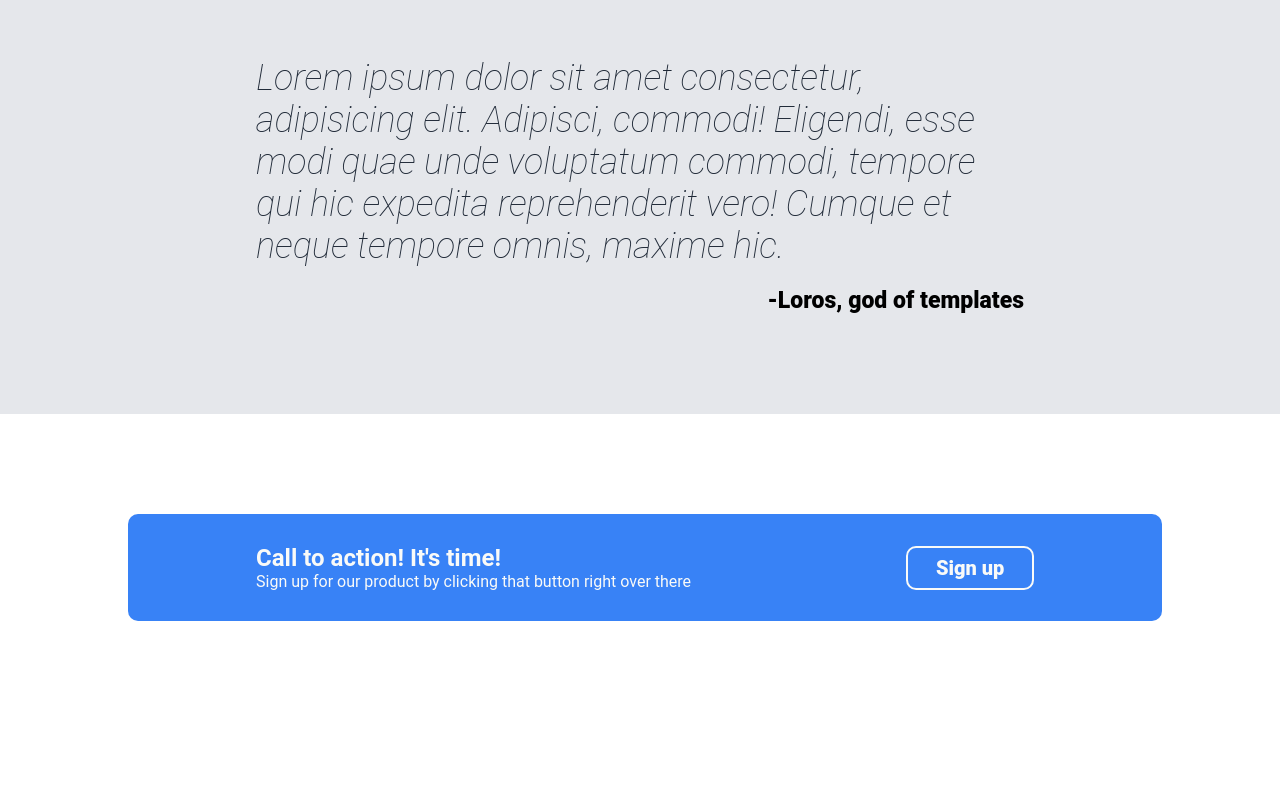
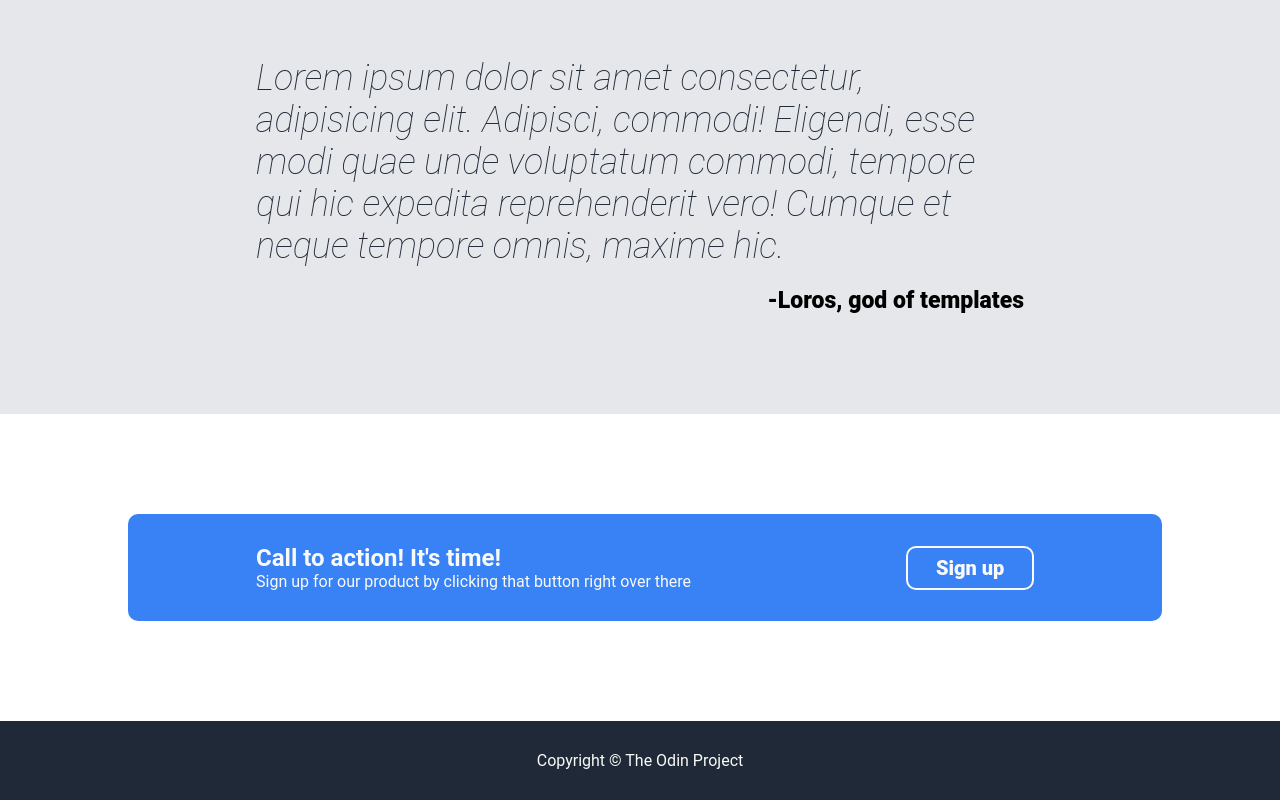
Before and after one commit to WiktorMarcin/Landing-Page, a plain HTML site: page index.html in a window 1280 px wide. Shown: the part 927-1727 px from the top of the page. Before the commit the page ends 1648 px from the top, so only its background shows below. Drawn offline with Linux system fonts and the light colour scheme.

Commit message:
Base of project is finnished.
The page is now finished and waiting for content to add

```diff
--- a/index.html
+++ b/index.html
@@ -81,5 +81,12 @@
             </div>
         </div>
      </div>
+
+
+     <!-- Footer -->
+
+     <footer>
+        <p>Copyright © The Odin Project</p>
+     </footer>
 </body>
 </html>
--- a/style.css
+++ b/style.css
@@ -187,3 +187,13 @@ header .headerLinks ul li a{
     font-size: 20px;
     font-weight: 800;
 }
+
+
+/* Footer */
+
+footer{
+    background: #1f2937;
+    text-align: center;
+    padding: 30px;
+    color: #f9faf8;
+}
```
